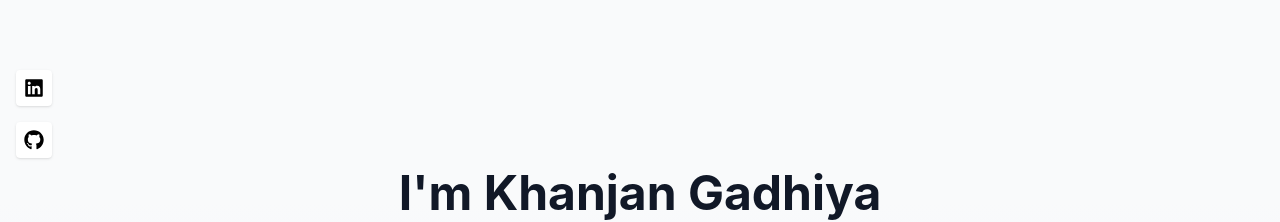
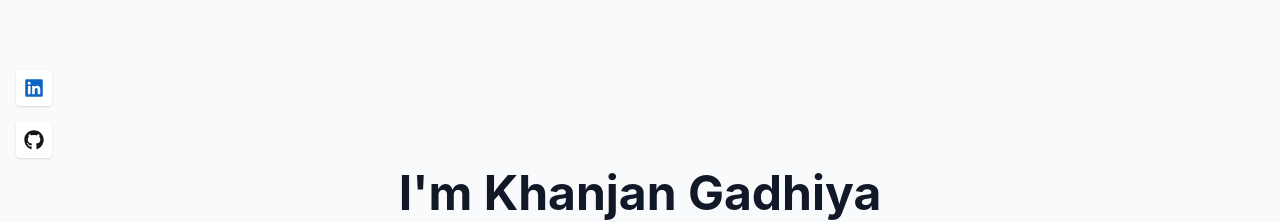
Before and after one commit to Khanjan10/portfolio, a React (Create React App) app: page / in a window 1280 px wide. Shown: the part 197-419 px from the top of the page. Built offline with nearby package versions, Linux system fonts and the light colour scheme.

Commit message:
Changed some styles

```diff
--- a/src/components/Certifications.js
+++ b/src/components/Certifications.js
@@ -53,9 +53,9 @@ const Certifications = () => {
             {certificate.title}
           </h3>
         </div>
-        <div className="flex justify-between">
-          <p className="text-gray-700 font-medium">{certificate.issuer}</p>
-          <p className="text-gray-700 font-medium text-sm mb-4">{certificate.date}</p>
+        <div className="flex justify-between mb-4">
+          <p className="text-black font-medium">{certificate.issuer}</p>
+          <p className="text-black font-medium">{certificate.date}</p>
         </div>
 
         {/* Bullet Points */}
--- a/src/components/Hero.js
+++ b/src/components/Hero.js
@@ -18,13 +18,24 @@ const Hero = () => {
     >
       {/* Social icons left sidebar */}
       <div className="hidden md:flex flex-col absolute top-1/3 left-4 space-y-4">
-        <a href="https://linkedin.com/in/khanjan-gadhiya" target="_blank" rel="noopener noreferrer" className="text-black hover:text-blue-700 bg-white p-2 rounded shadow">
-          <FaLinkedin size={20} />
+        <a
+          href="https://linkedin.com/in/khanjan-gadhiya"
+          target="_blank"
+          rel="noopener noreferrer"
+          className="bg-white p-2 rounded shadow hover:scale-110 transition"
+        >
+          <FaLinkedin size={20} color="#0A66C2" /> {/* LinkedIn blue */}
         </a>
-        <a href="https://github.com" target="_blank" rel="noopener noreferrer" className="text-black hover:text-gray-800 bg-white p-2 rounded shadow">
-          <FaGithub size={20} />
+        <a
+          href="https://github.com"
+          target="_blank"
+          rel="noopener noreferrer"
+          className="bg-white p-2 rounded shadow hover:scale-110 transition"
+        >
+          <FaGithub size={20} color="#181717" /> {/* GitHub black */}
         </a>
       </div>
+
 
       <div className="bg-opacity-50 p-6 rounded-lg">
         <h1 className="text-5xl mb-4 font-bold text-navy">I'm Khanjan Gadhiya</h1>
```
